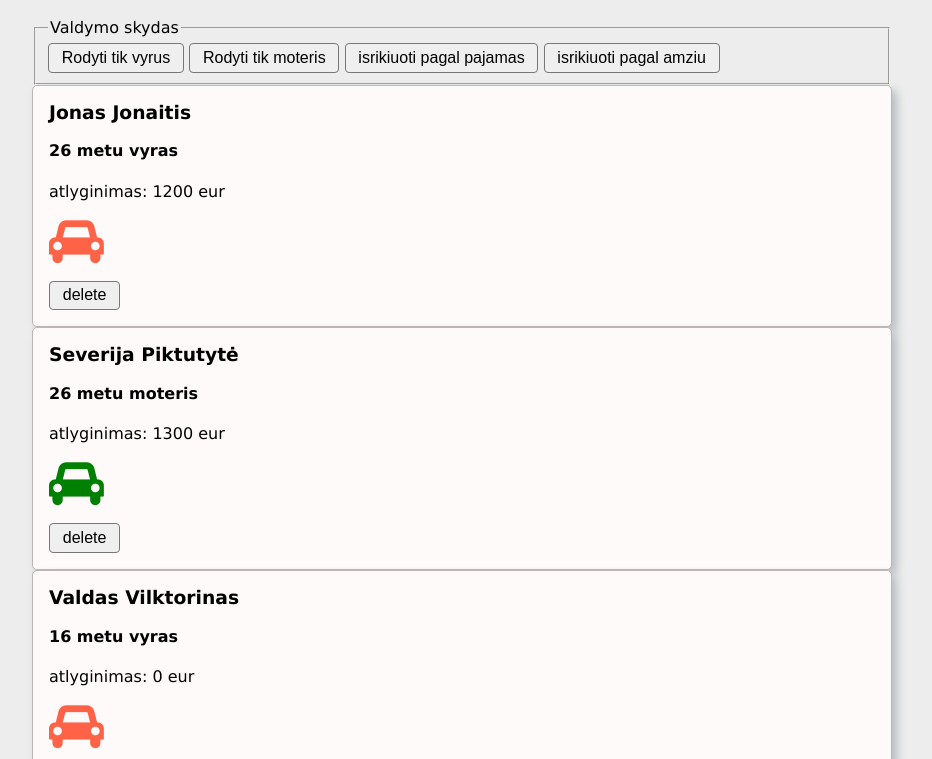
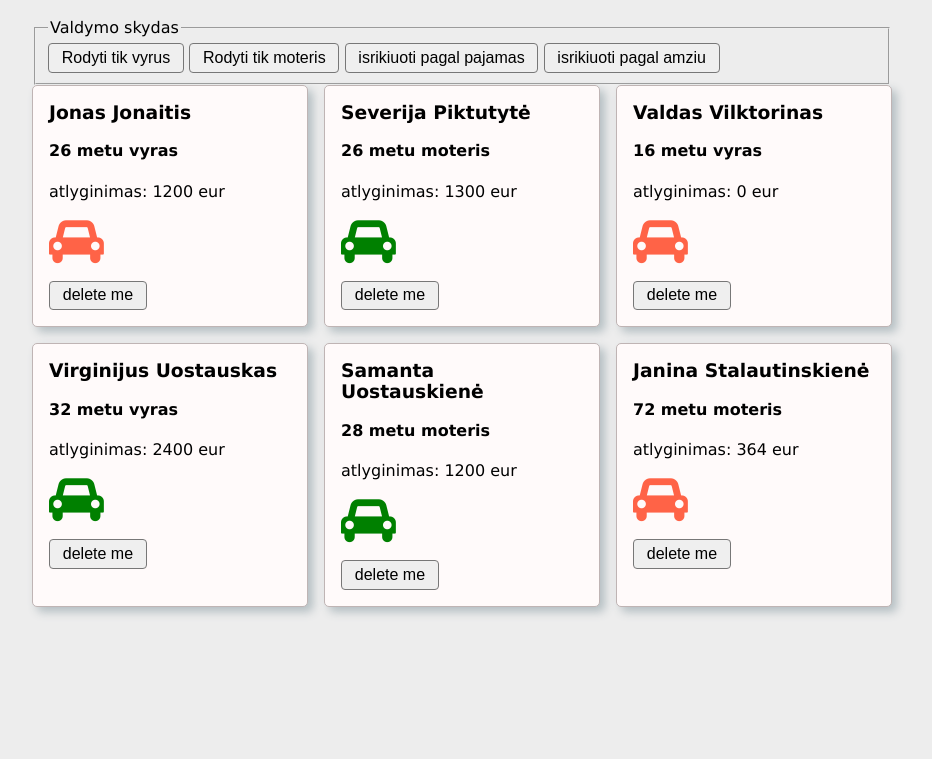
Before and after one commit to MariusCodeAcademy/feu2-17-array-mth-practice-obj-for-in, a plain HTML site: page index.html in a window 1280 px wide. Shown: the part 41-800 px from the top of the page, without its empty margins (178-1110 px from the left). Drawn offline with Linux system fonts and the light colour scheme.

Commit message:
create button

```diff
--- a/js/people.js
+++ b/js/people.js
@@ -157,10 +157,12 @@ function makePerson({ name, surname, sex, age, income, hasCar, id }) {
   <p class="driver-icon ${
     hasCar ? 'driver' : ''
   }"><i class="fa fa-car fa-3x" aria-hidden="true"></i></p>
-  <button id="delete">delete</button>
   `;
-
-  articleEl.querySelector('#delete').addEventListener('click', () => deletePerson(id));
+  // <button id="delete">delete</button>
+  const buttonEl = document.createElement('button');
+  buttonEl.textContent = 'delete me';
+  articleEl.append(buttonEl);
+  buttonEl.addEventListener('click', () => deletePerson(id));
   // nusitaikyti ir uzdeti event listeneri mygtukui
   return articleEl;
 }
--- a/style/style.css
+++ b/style/style.css
@@ -7,3 +7,9 @@
 .driver-icon.driver {
   color: green;
 }
+
+.people-container {
+  display: grid;
+  grid-template-columns: repeat(3, 1fr);
+  gap: 1rem;
+}
```
